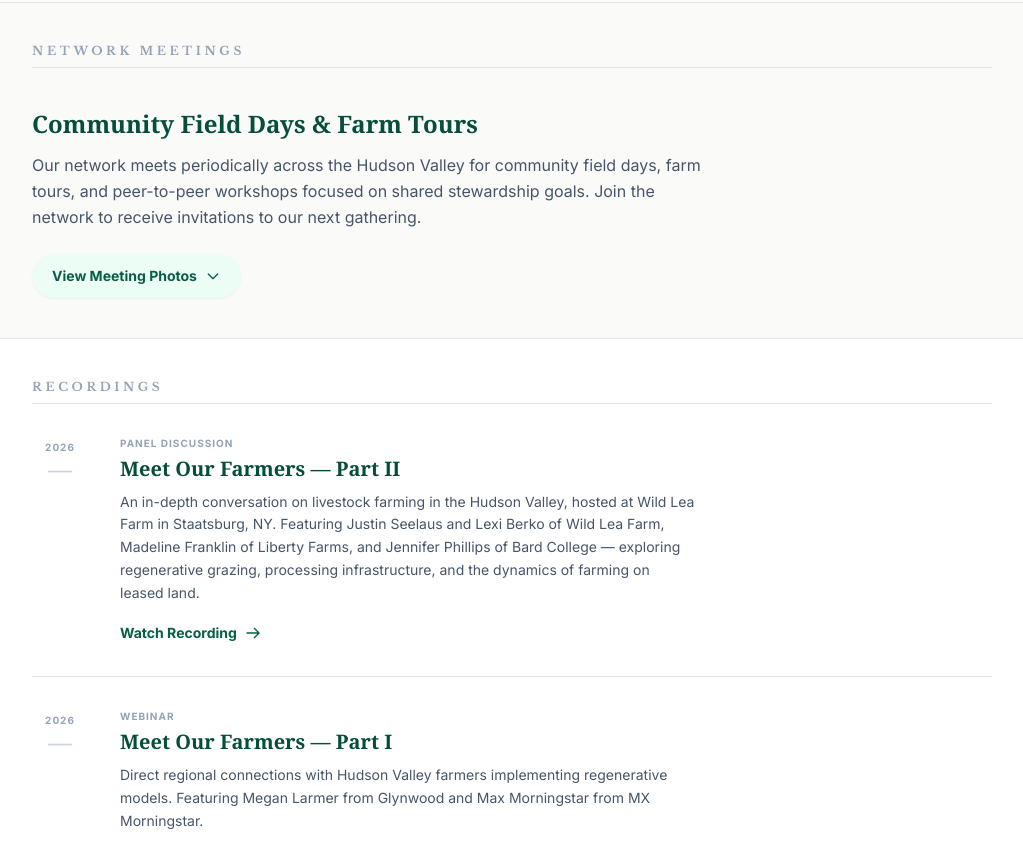
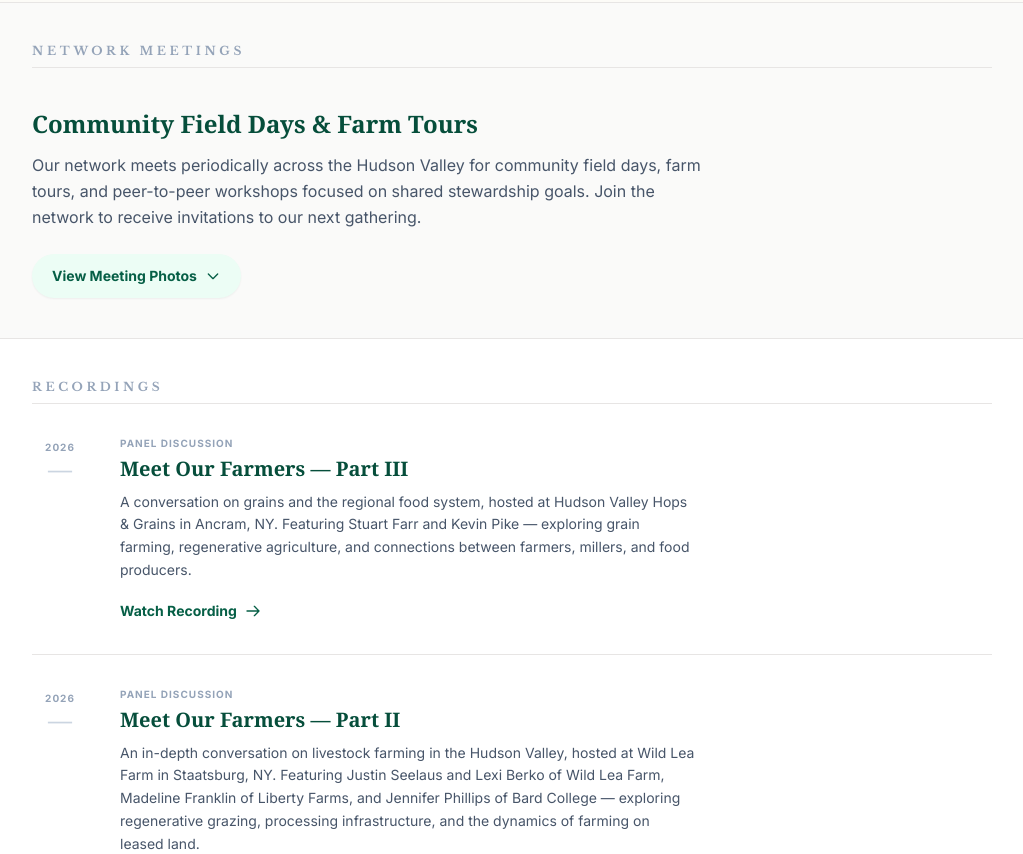
Before and after one commit to ekwak22/HVFS, a plain HTML site: page events.html in a window 1280 px wide. Shown: the part 409-1263 px from the top of the page, without its empty margins (128-1151 px from the left). Drawn offline with nearby package versions, Linux system fonts and the light colour scheme.

Commit message:
Add Meet Our Farmers Part III recording

```diff
--- a/events.html
+++ b/events.html
@@ -125,6 +125,22 @@
 
             <h2 class="text-xs font-bold uppercase tracking-[0.3em] text-slate-400 pt-10 pb-2">Recordings</h2>
 
+            <!-- Panel Discussion: Meet Our Farmers Part III -->
+            <div class="event-row py-8 flex flex-col md:flex-row gap-8 items-start">
+                <div class="flex-shrink-0 w-14 text-center pt-1">
+                    <p class="text-[10px] font-bold uppercase tracking-widest text-slate-400 mb-0.5">2026</p>
+                    <p class="text-2xl font-serif font-bold text-slate-300 leading-none">—</p>
+                </div>
+                <div class="flex-1">
+                    <p class="text-[10px] font-bold uppercase tracking-widest text-slate-400 mb-1">Panel Discussion</p>
+                    <h3 class="text-xl font-serif font-bold text-emerald-900 mb-2">Meet Our Farmers — Part III</h3>
+                    <p class="text-slate-600 text-sm leading-relaxed mb-4 max-w-xl">A conversation on grains and the regional food system, hosted at Hudson Valley Hops &amp; Grains in Ancram, NY. Featuring Stuart Farr and Kevin Pike — exploring grain farming, regenerative agriculture, and connections between farmers, millers, and food producers.</p>
+                    <a href="https://www.youtube.com/watch?v=_qD-HUGsMmw" target="_blank" rel="noopener noreferrer" class="inline-flex items-center gap-2 text-sm font-bold text-emerald-800 hover:text-emerald-600 transition">
+                        Watch Recording <svg class="w-4 h-4" fill="none" stroke="currentColor" viewBox="0 0 24 24"><path stroke-linecap="round" stroke-linejoin="round" stroke-width="2" d="M14 5l7 7m0 0l-7 7m7-7H3"/></svg>
+                    </a>
+                </div>
+            </div>
+
             <!-- Panel Discussion: Meet Our Farmers Part II -->
             <div class="event-row py-8 flex flex-col md:flex-row gap-8 items-start">
                 <div class="flex-shrink-0 w-14 text-center pt-1">
```
